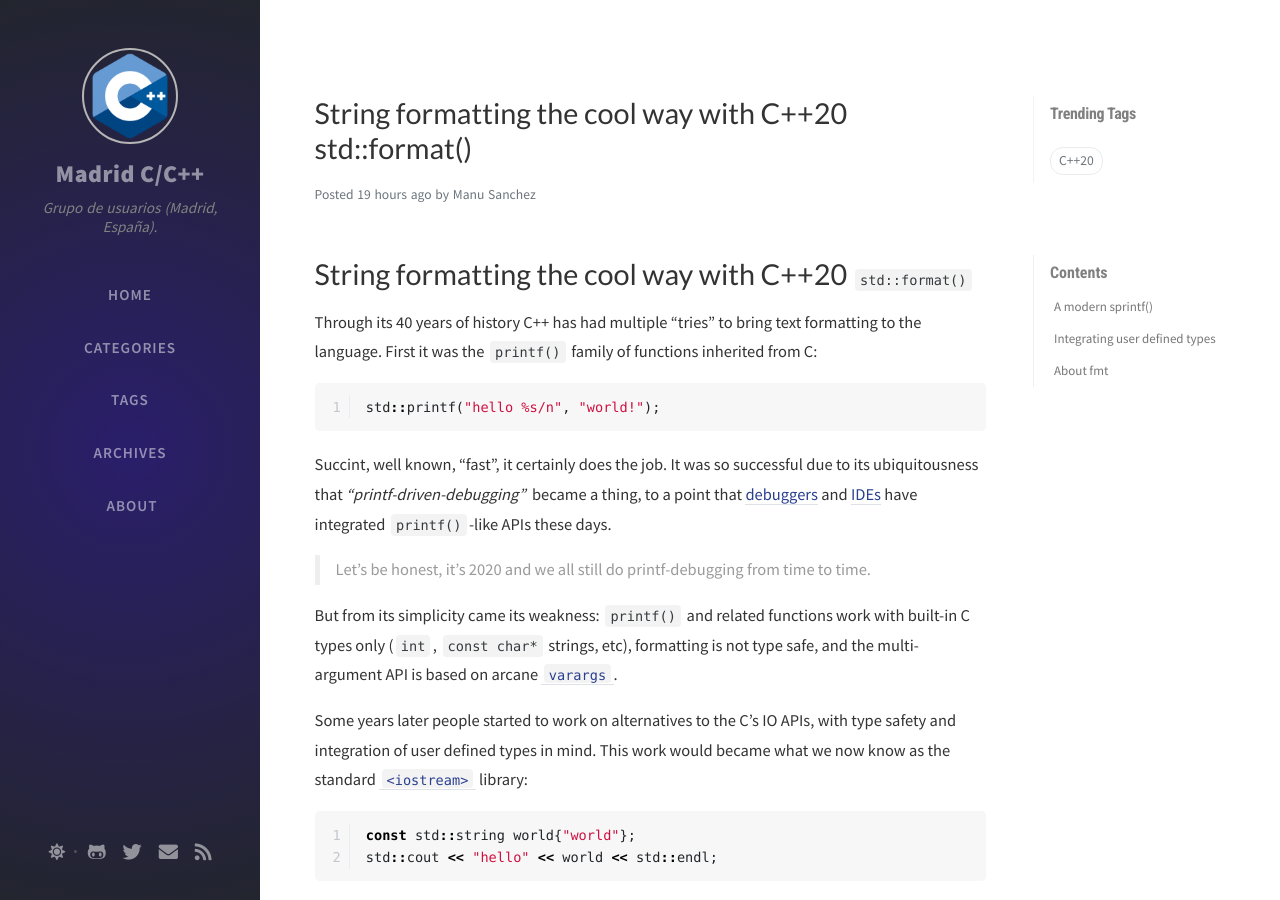
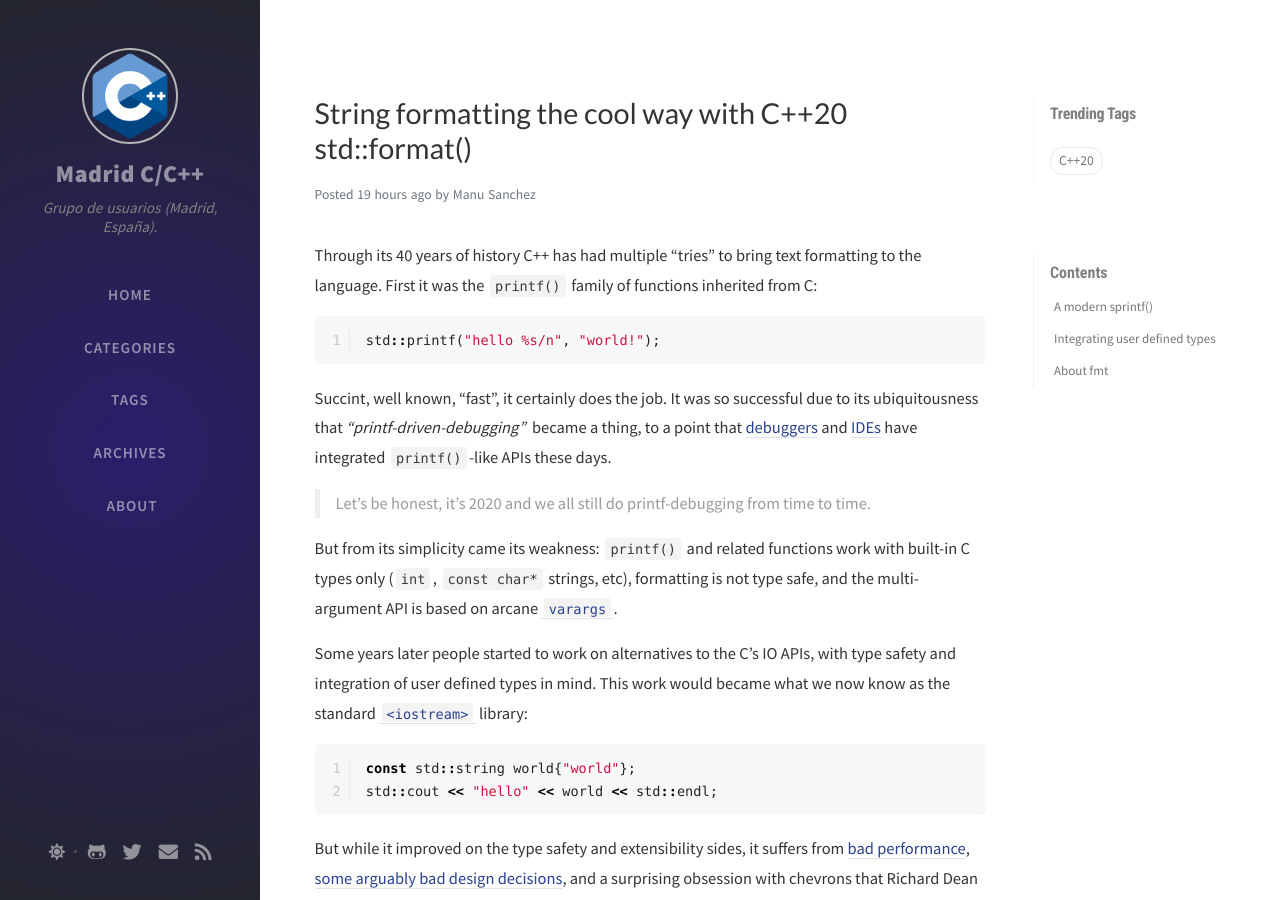
Before and after one commit to madridccppug/madridccppug.github.io, a Jekyll site: the page built from _posts/2020-11-06-stdformat.md, in a window 1280 px wide and 900 px high. Built offline with Jekyll 4.4.1, drawn with Linux system fonts in a browser that asks for light colours; nearby versions of some CDN libraries; comment, search, counter and statistics services are not loaded.

Commit message:
Remove title from post
It's rendered automatically by the post layout

```diff
--- a/_posts/2020-11-06-stdformat.md
+++ b/_posts/2020-11-06-stdformat.md
@@ -6,8 +6,6 @@ tags: [C++20]
 date: 2020-11-06T01:46:34+02:00
 comments: false
 ---
-
-# String formatting the cool way with C++20 `std::format()`
 
 Through its 40 years of history C++ has had multiple "tries" to bring text
 formatting to the language. First it was the `printf()` family of functions
```
